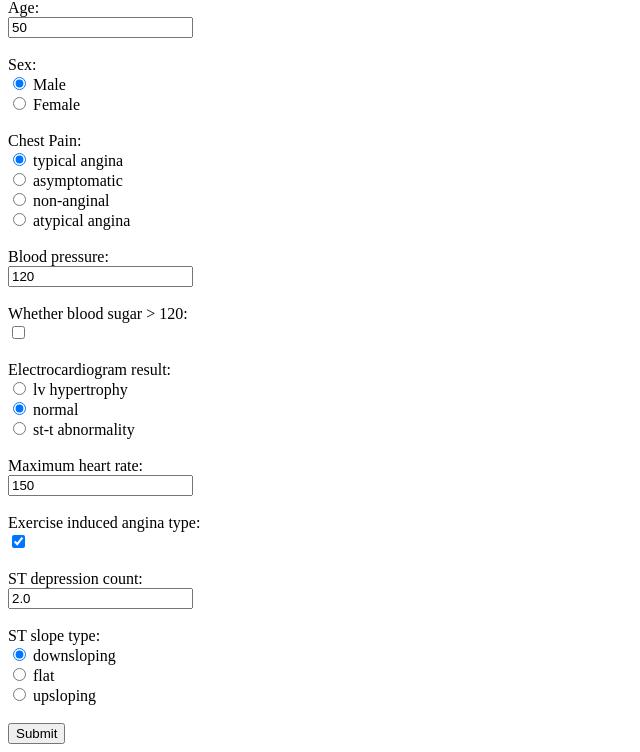
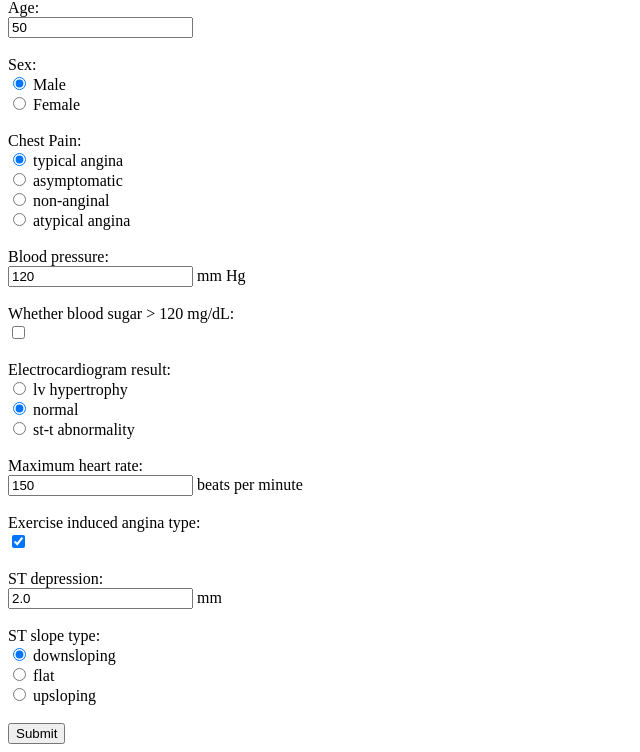
Before and after one commit to fyli16/Deploy_HAD_as_FlaskApp_on_GCP, a Flask app: page / in a window 1280 px wide. Shown: the part 68-820 px from the top of the page, without its empty margins (0-640 px from the left). Run offline with Flask 2, Linux system fonts and the light colour scheme; parts of the project's set-up code (start-up, migrations or seed data) failed here and were passed over.

Commit message:
update units

```diff
--- a/flaskapp/templates/index.html
+++ b/flaskapp/templates/index.html
@@ -24,10 +24,10 @@
     <br><br>
 
     Blood pressure:<br>
-    <input type="number" name="blood_pressure" value="{{form_data.blood_pressure}}">
+    <input type="number" name="blood_pressure" value="{{form_data.blood_pressure}}"> mm Hg
     <br><br>
 
-    Whether blood sugar > 120:<br>
+    Whether blood sugar > 120 mg/dL:<br>
     <input type="checkbox" name="blood_sugar" {% if form_data.blood_sugar %}checked{% endif %}>
     <br><br>
 
@@ -38,15 +38,15 @@
     <br><br>
 
     Maximum heart rate:<br>
-    <input type="number" name="max_heart_rate" value="{{form_data.max_heart_rate}}">
+    <input type="number" name="max_heart_rate" value="{{form_data.max_heart_rate}}"> beats per minute
     <br><br>
 
     Exercise induced angina type:<br>
     <input type="checkbox" name="exe_angina" {% if form_data.exe_angina %}checked{% endif %}>
     <br><br>
 
-    ST depression count:<br>
-    <input type="number" name="st_depression" value="{{form_data.st_depression}}">
+    ST depression:<br>
+    <input type="number" name="st_depression" value="{{form_data.st_depression}}"> mm
     <br><br>
 
     ST slope type:<br>
```
